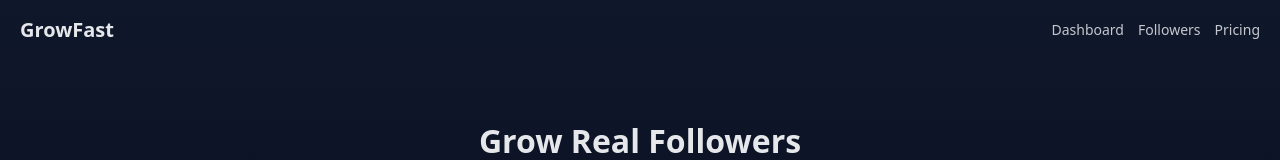
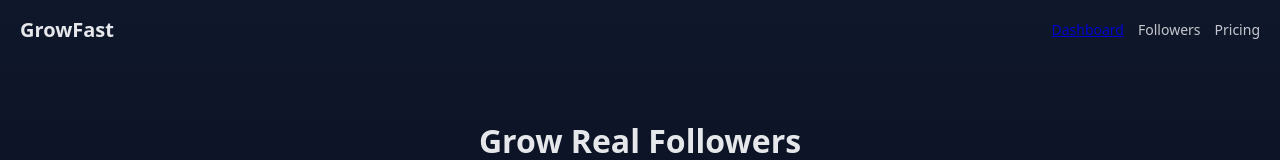
Before and after one commit to yooneaintchue161287-beep/socialmediagrow, a Next.js app: page / in a window 1280 px wide. Shown: the top 160 px of the page. Built offline with nearby package versions, Linux system fonts and the light colour scheme.

Commit message:
Update index.js

```diff
--- a/pages/index.js
+++ b/pages/index.js
@@ -5,10 +5,10 @@
       <header style={styles.header}>
         <h1 style={styles.logo}>GrowFast</h1>
         <nav style={styles.nav}>
-          <span>Dashboard</span>
-          <span>Followers</span>
-          <span>Pricing</span>
-        </nav>
+  <a href="/dashboard" style={styles.link}>Dashboard</a>
+  <span>Followers</span>
+  <span>Pricing</span>
+</nav>
       </header>
 
       {/* Hero */}
```
